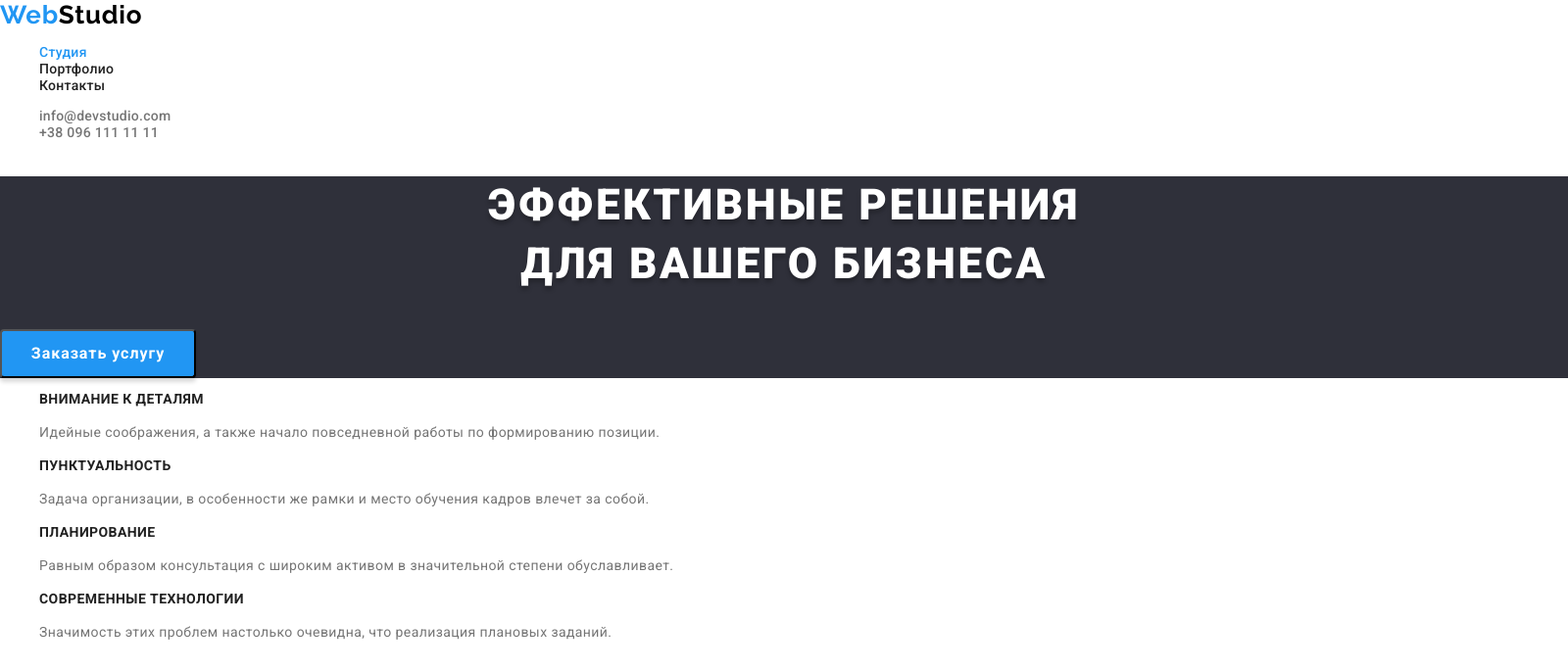
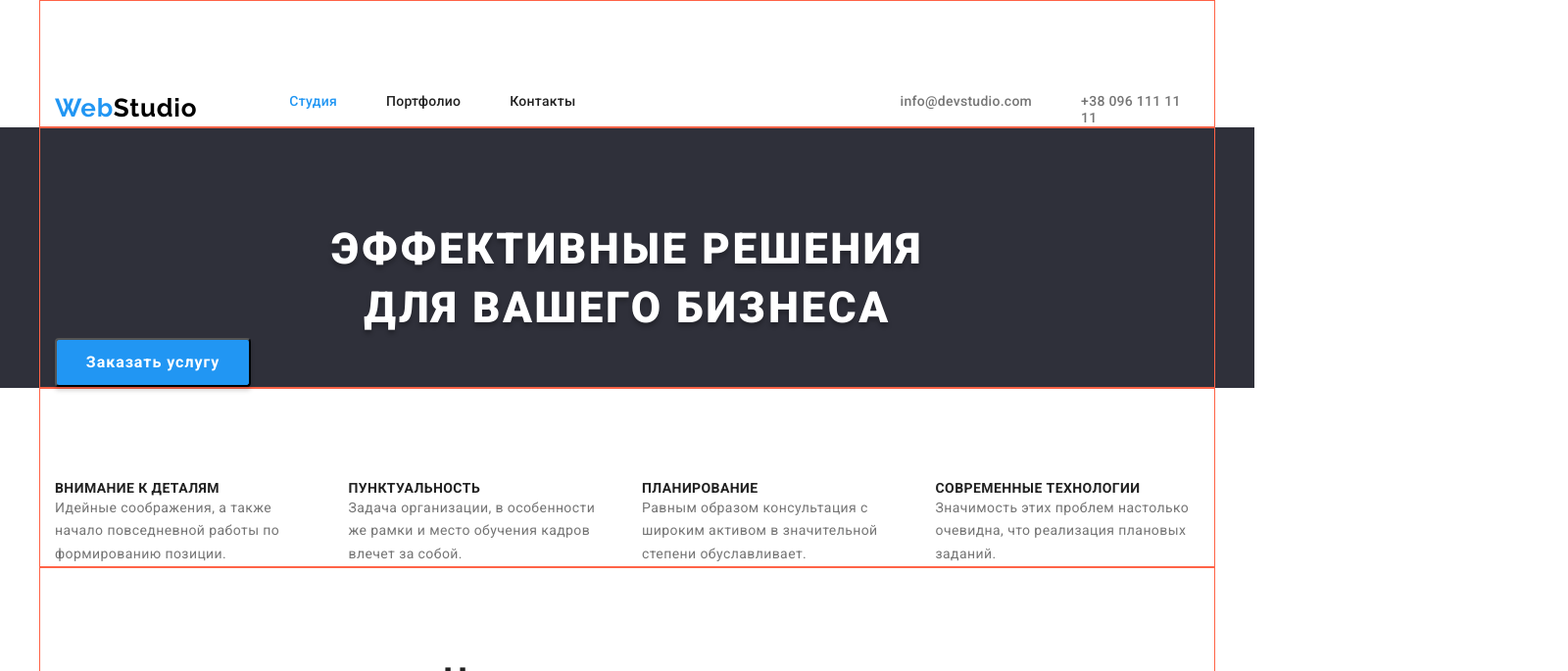
Before and after one commit to Maryna-Zakrevska/goit-markup-hw-03, a plain HTML site: page index.html in a window 1280 px wide. Shown: the top 685 px of the page at 98% size, 1600 px wide, since content can reach past the window. Drawn offline with nearby package versions, Linux system fonts and the light colour scheme.

Commit message:
Для Димы

```diff
--- a/css/styles.css
+++ b/css/styles.css
@@ -15,6 +15,35 @@ body {
   font-style: normal;
   font-weight: normal;
   font-size: 14px;
+}
+
+.container {
+  width: 1200px;
+  padding: 94px 15px 0 15px;
+  margin: 0 auto;
+  border: 1px solid tomato;
+}
+
+h1,
+h2,
+h3,
+h4,
+h5,
+h6,
+p {
+  margin-top: 0;
+  margin-bottom: 0;
+}
+
+ul,
+ol {
+  margin-top: 0;
+  margin-bottom: 0;
+  padding-left: 0;
+}
+
+img {
+  display: block;
 }
 
 .logo-link-header,
@@ -38,6 +67,31 @@ body {
 
 /*======HEADER======*/
 
+.header-container {
+  display: flex;
+  flex-direction: row;
+}
+
+.nav-container {
+  display: flex;
+  flex-direction: row;
+}
+
+.nav-item:not(:last-child) {
+  margin-right: 50px;
+}
+
+.menu-list {
+  display: flex;
+  flex-direction: row;
+  margin-right: 331px;
+}
+
+.header-contacts {
+  display: flex;
+  flex-direction: row;
+}
+
 .logo-link-header {
   font-family: "Raleway", sans-serif;
   font-weight: bold;
@@ -54,6 +108,7 @@ body {
   line-height: 1.19;
   letter-spacing: 0.03em;
   color: #000000;
+  margin-right: 94px;
 }
 
 .menu-link {
@@ -79,6 +134,10 @@ body {
   color: var(--text-color);
 }
 
+.cont-item:not(:last-child) {
+  margin-right: 50px;
+}
+
 .header-contacts-link:hover,
 .header-contacts-link:focus {
   color: var(--text-color-hvl);
@@ -88,7 +147,6 @@ body {
 /*======HERO======*/
 
 .hero {
-  width: 1600px;
   background: var(--background-color-dark);
 }
 
@@ -123,6 +181,19 @@ body {
 
 /*======FEATURES======*/
 
+.features-list {
+  display: flex;
+  flex-wrap: wrap;
+  margin-left: -30px;
+  margin-top: -30px;
+}
+
+.features-item {
+  margin-left: 30px;
+  margin-top: 30px;
+  flex-basis: calc((100% - 120px) / 4);
+}
+
 .features-title {
   font-weight: bold;
   font-size: inherit;
@@ -149,10 +220,20 @@ body {
   color: var(--text-color-main);
 }
 
+.work-list {
+  display: flex;
+  flex-direction: row;
+}
+
 /*======TEAM======*/
 
 .team {
   background: var(--background-color-gray);
+}
+
+.team-list {
+  display: flex;
+  flex-direction: row;
 }
 
 .team-title {
--- a/index.html
+++ b/index.html
@@ -17,50 +17,57 @@
 <body>
 
     <header class="header">
-        <a class="logo-link-header" href="./index.html" lang="en">Web<span class="logo-black">Studio</span></a>
-        <nav>
+        <div class="container header-container">
+        <nav class="nav-container">
+            <a class="logo-link-header" href="./index.html" lang="en">Web<span class="logo-black">Studio</span></a>
         <ul class="menu-list">
-            <li><a class="menu-link current" href="./index.html">Студия</a></li>
-            <li><a class="menu-link" href="./portfolio.html">Портфолио</a></li>
-            <li><a class="menu-link" href="#">Контакты</a></li>
+            <li class="nav-item"><a class="menu-link current" href="./index.html">Студия</a></li>
+            <li class="nav-item"><a class="menu-link" href="./portfolio.html">Портфолио</a></li>
+            <li class="nav-item"><a class="menu-link" href="#">Контакты</a></li>
         </ul>
         </nav>
             <ul class="header-contacts">
-                <li><a class="header-contacts-link" href="mailto:info@devstudio.com">info@devstudio.com</a></li>
-                <li><a class="header-contacts-link" href="tel:+380961111111">+38 096 111 11 11</a></li>
+                <li class="cont-item"><a class="header-contacts-link" href="mailto:info@devstudio.com">info@devstudio.com</a></li>
+                <li class="cont-item"><a class="header-contacts-link" href="tel:+380961111111">+38 096 111 11 11</a></li>
             </ul>
+        </div>
     </header>
 
     <main>
          <section class="hero">
+            <div class="container hero-container">
                  <h1 class="hero-title">Эффективные решения <br> для вашего бизнеса</h1>
                  <button class="hero-btn" type="button">Заказать услугу</button>
+            </div>
          </section>
 
 
         <section class="features">
             <!--h2-->
+            <div class="container">
             <ul class="features-list">
-                <li>
+                <li class="features-item">
                     <h3 class="features-title">Внимание к деталям</h3>
                     <p class="features-text">Идейные соображения, а также начало повседневной работы по формированию позиции.</p>
                 </li>
-                <li>
+                <li class="features-item">
                     <h3 class="features-title">Пунктуальность</h3>
                     <p class="features-text">Задача организации, в особенности же рамки и место обучения кадров влечет за собой.</p>
                 </li>
-                <li>
+                <li class="features-item">
                     <h3 class="features-title">Планирование</h3>
                     <p class="features-text">Равным образом консультация с широким активом в значительной степени обуславливает.</p>
                 </li>
-                <li>
+                <li class="features-item">
                     <h3 class="features-title">Современные технологии</h3>
                     <p class="features-text">Значимость этих проблем настолько очевидна, что реализация плановых заданий.</p>
                 </li>
             </ul>
+           </div>
        </section>
 
        <section class="work">
+        <div class="container">
            <h2 class="work-title">Чем мы занимаемся</h2>
            <ul class="work-list">
                <li class="work-list-item">
@@ -85,9 +92,11 @@
                     height="295">
                 </li>
            </ul>
+        </div>
        </section>
 
        <section class="team">
+        <div class="container">
            <h2 class="team-title">Наша команда</h2>
            <ul class="team-list">
                <li>
@@ -126,17 +135,19 @@
                    <p class="team-text" lang="en">UI Designer</p>
                </li>
            </ul>
+        </div>
        </section>
     </main>
 
     <footer class="footer">
+        <div class="container">
         <a class="logo-link-footer" href="./index.html" lang="en">Web<span class="logo-white">Studio</span></a>
         <address class="address">г. Киев, пр-т Леси Украинки, 26</address>
         <ul class="footer-contacts">
             <li><a class="footer-contacts-link" href="mailto:info@example.com">info@example.com</a></li>
             <li><a class="footer-contacts-link" href="tel:+380991111111">+38 099 111 11 11</a></li>
         </ul>
-
+        </div>
     </footer>
 
 </body>
```
